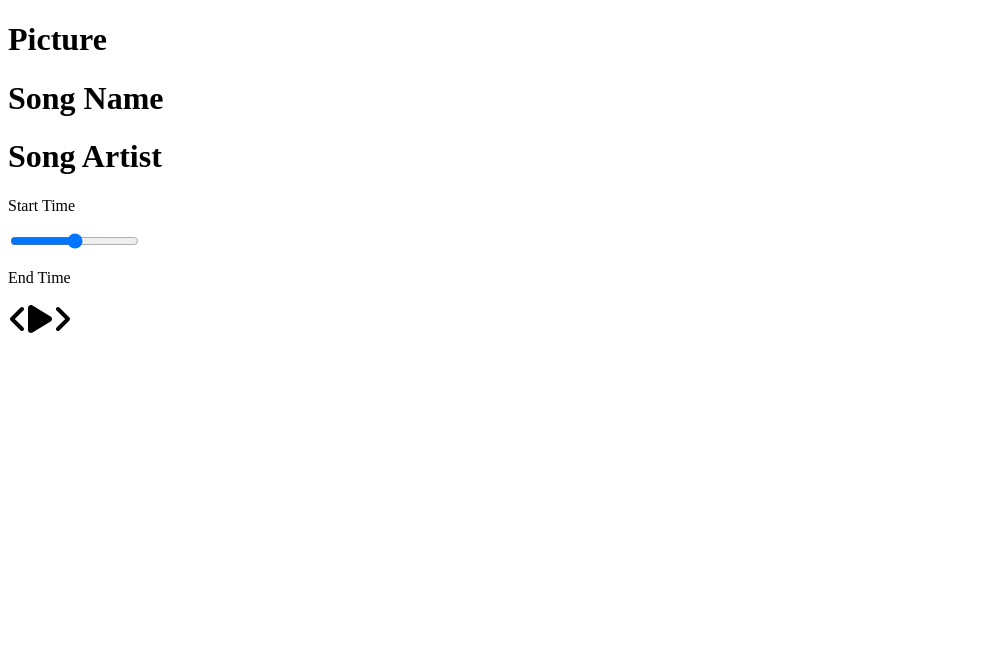
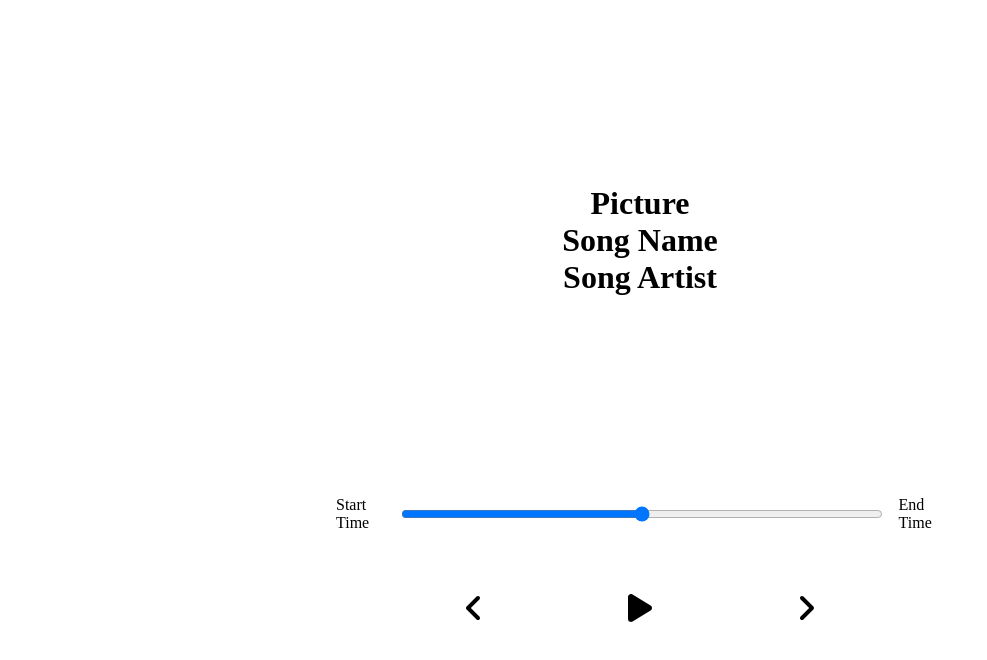
Before and after one commit to Mblancas647/react-music-player, a React (Create React App) app: page / in a window 1280 px wide. Shown: the top 660 px of the page, without its empty margins (0-987 px from the left). Built offline with nearby package versions, Linux system fonts and the light colour scheme.

Commit message:
Added initial styling for the player and song components

```diff
--- a/src/App.js
+++ b/src/App.js
@@ -1,3 +1,6 @@
+//Import Styles
+import "./styles/app.scss";
+//Import Components
 import Player from "./components/Player";
 import Song from "./components/Song";
 
--- /dev/null
+++ b/src/styles/_player.scss
@@ -0,0 +1,30 @@
+.player {
+  min-height: 20vh;
+  display: flex;
+  flex-direction: column;
+  align-items: center;
+  justify-content: space-between;
+}
+
+.time-control {
+  width: 50%;
+  display: flex;
+  input {
+    width: 100%;
+    padding: 1rem 2rem;
+  }
+  p {
+    padding: 1rem;
+  }
+}
+
+.play-control {
+  display: flex;
+  justify-content: space-between;
+  align-items: center;
+  padding: 1rem;
+  width: 30%;
+  svg {
+    cursor: pointer;
+  }
+}
--- /dev/null
+++ b/src/styles/_song.scss
@@ -0,0 +1,7 @@
+.song-container {
+  min-height: 60vh;
+  display: flex;
+  flex-direction: column;
+  align-items: center;
+  justify-content: center;
+}
--- a/src/styles/app.scss
+++ b/src/styles/app.scss
@@ -3,3 +3,6 @@
   padding: 0;
   box-sizing: border-box;
 }
+
+@import "./song";
+@import "./player";
```
